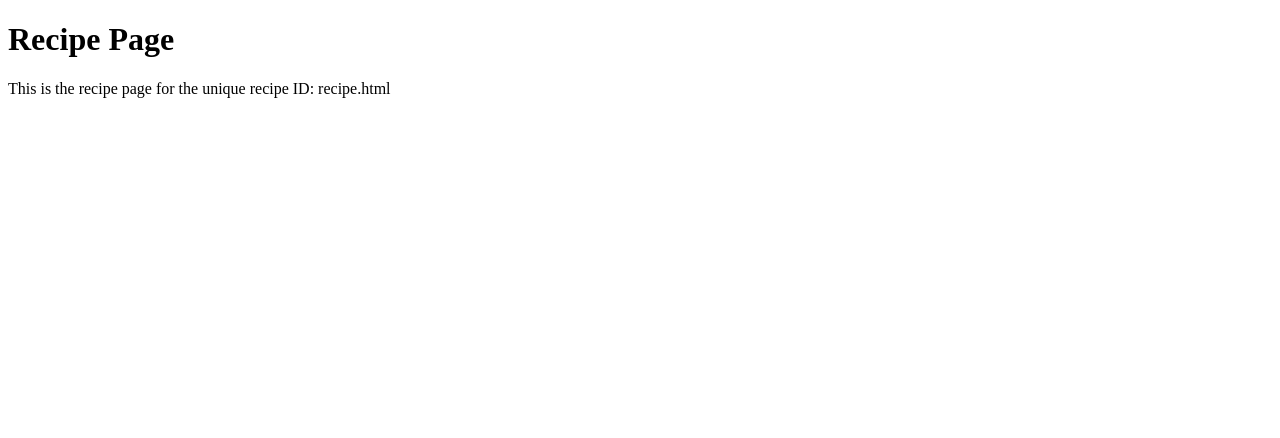
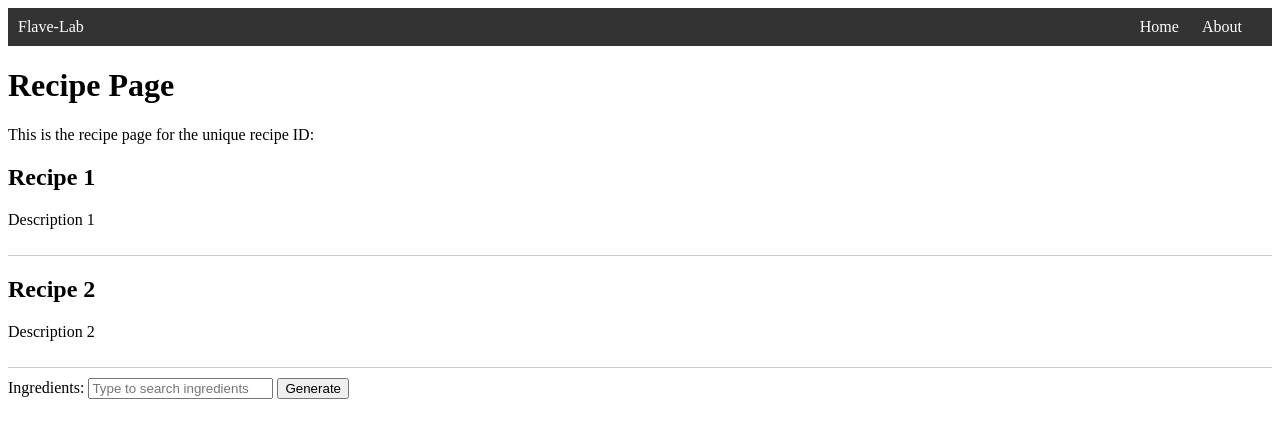
Before and after one commit to livvie-xyz/hackathon-2023, a website: page public/recipe.html in a window 1280 px wide. Drawn offline with nearby package versions, Linux system fonts and the light colour scheme; no server answers; a script that the page names is missing.

Commit message:
trying add styles? maybe...

```diff
--- a/public/index.html
+++ b/public/index.html
@@ -3,11 +3,46 @@
 <head>
     <meta charset="UTF-8">
     <meta name="viewport" content="width=device-width, initial-scale=1.0">
-    <link rel="stylesheet" href="style.css">
+    <link rel="stylesheet" href="/style.css">
+    <link rel="stylesheet" href="https://fonts.googleapis.com/css2?family=Inter:wght@300;400;500;700&display=swap">
     <title>Recipe Generator</title>
     <link rel="stylesheet" href="https://cdnjs.cloudflare.com/ajax/libs/selectize.js/0.12.6/css/selectize.default.min.css">
+    <style>
+        /* Add a style for the header */
+        header {
+            display: flex;
+            justify-content: space-between;
+            align-items: center;
+            padding: 10px;
+            background-color: #333;
+            color: #fff;
+        }
+
+        /* Add style for navigation links */
+        nav a {
+            margin-right: 20px;
+            color: #fff;
+            text-decoration: none;
+        }
+
+        /* Add a style to create a line between recipe boxes */
+        .recipe-box {
+            border-bottom: 1px solid #ccc; /* Add a border to create a line */
+            margin-bottom: 10px; /* Add some margin for spacing */
+            padding-bottom: 10px; /* Add padding for spacing */
+        }
+    </style>
 </head>
 <body>
+    <!-- Header section -->
+    <header>
+        <div id="flave-lab">Flave-Lab</div>
+        <nav>
+            <a href="/index.html">Home</a>
+            <a href="/about.html">About</a>
+        </nav>
+    </header>
+
     <div id="app">
         <h1>Recipe Generator</h1>
         <label for="ingredients">Ingredients:</label>
--- a/public/recipe.html
+++ b/public/recipe.html
@@ -3,15 +3,100 @@
 <head>
     <meta charset="UTF-8">
     <meta name="viewport" content="width=device-width, initial-scale=1.0">
-    <link rel="stylesheet" href="style.css">
+    <link rel="stylesheet" href="/style.css">
+    <link rel="stylesheet" href="https://fonts.googleapis.com/css2?family=Inter:wght@300;400;500;700&display=swap">
     <title>Recipe Page</title>
+    <style>
+        /* Add a style for the header */
+        header {
+            display: flex;
+            justify-content: space-between;
+            align-items: center;
+            padding: 10px;
+            background-color: #333;
+            color: #fff;
+        }
+
+        /* Add style for navigation links */
+        nav a {
+            margin-right: 20px;
+            color: #fff;
+            text-decoration: none;
+        }
+
+        /* Add a style to create a line between recipe boxes */
+        .recipe-box {
+            border-bottom: 1px solid #ccc; /* Add a border to create a line */
+            margin-bottom: 10px; /* Add some margin for spacing */
+            padding-bottom: 10px; /* Add padding for spacing */
+        }
+    </style>
 </head>
 <body>
+    <!-- Header section -->
+    <header>
+        <div id="flave-lab">Flave-Lab</div>
+        <nav>
+            <a href="/index.html">Home</a>
+            <a href="/about.html">About</a>
+        </nav>
+    </header>
+
     <div id="recipe-app">
         <!-- Your recipe page content goes here -->
         <h1>Recipe Page</h1>
         <p>This is the recipe page for the unique recipe ID: <span id="recipeId"></span></p>
     </div>
-    <script src="recipe.js"></script>
+
+    <div id="recipe-container">
+        <!-- Recipe boxes will be added here dynamically -->
+    </div>
+
+    <div id="app">
+        <label for="ingredients">Ingredients:</label>
+        <input type="text" id="ingredients" name="ingredients" placeholder="Type to search ingredients">
+        <!-- Add id="generateButton" to the button element -->
+        <button id="generateButton">Generate</button>
+    </div>
+
+    <script src="https://code.jquery.com/jquery-3.6.4.min.js"></script>
+    <script src="https://cdnjs.cloudflare.com/ajax/libs/selectize.js/0.12.6/js/standalone/selectize.min.js"></script>
+    <script src="app.js"></script>
+
+    <script>
+        // Sample recipe data
+        const recipes = [
+            { name: "Recipe 1", description: "Description 1" },
+            { name: "Recipe 2", description: "Description 2" },
+            // Add more recipes as needed
+        ];
+
+        // Function to display recipes in boxes
+        function displayRecipes() {
+            const recipeContainer = document.getElementById("recipe-container");
+
+            // Clear previous recipes
+            recipeContainer.innerHTML = "";
+
+            // Loop through recipes and create boxes
+            recipes.forEach((recipe) => {
+                const recipeBox = document.createElement("div");
+                recipeBox.classList.add("recipe-box");
+
+                const recipeName = document.createElement("h2");
+                recipeName.textContent = recipe.name;
+
+                const recipeDescription = document.createElement("p");
+                recipeDescription.textContent = recipe.description;
+
+                recipeBox.appendChild(recipeName);
+                recipeBox.appendChild(recipeDescription);
+                recipeContainer.appendChild(recipeBox);
+            });
+        }
+
+        // Call the displayRecipes function when the page loads
+        window.onload = displayRecipes;
+    </script>
 </body>
 </html>
--- /dev/null
+++ b/styles.css
@@ -0,0 +1,5 @@
+
+
+body {
+    font-family: 'Inter', sans-serif;
+}
```
Also changed, not shown: README.md.
